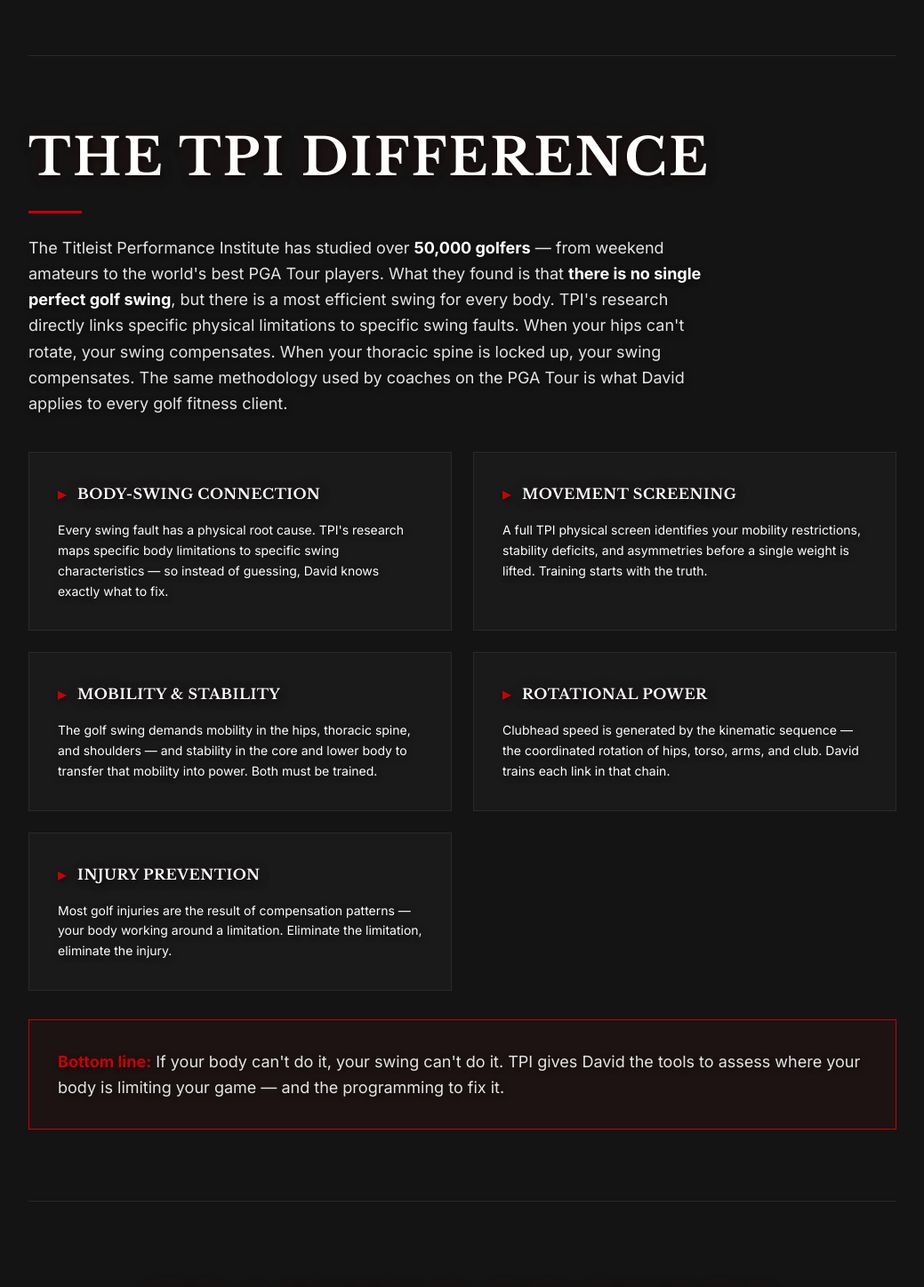
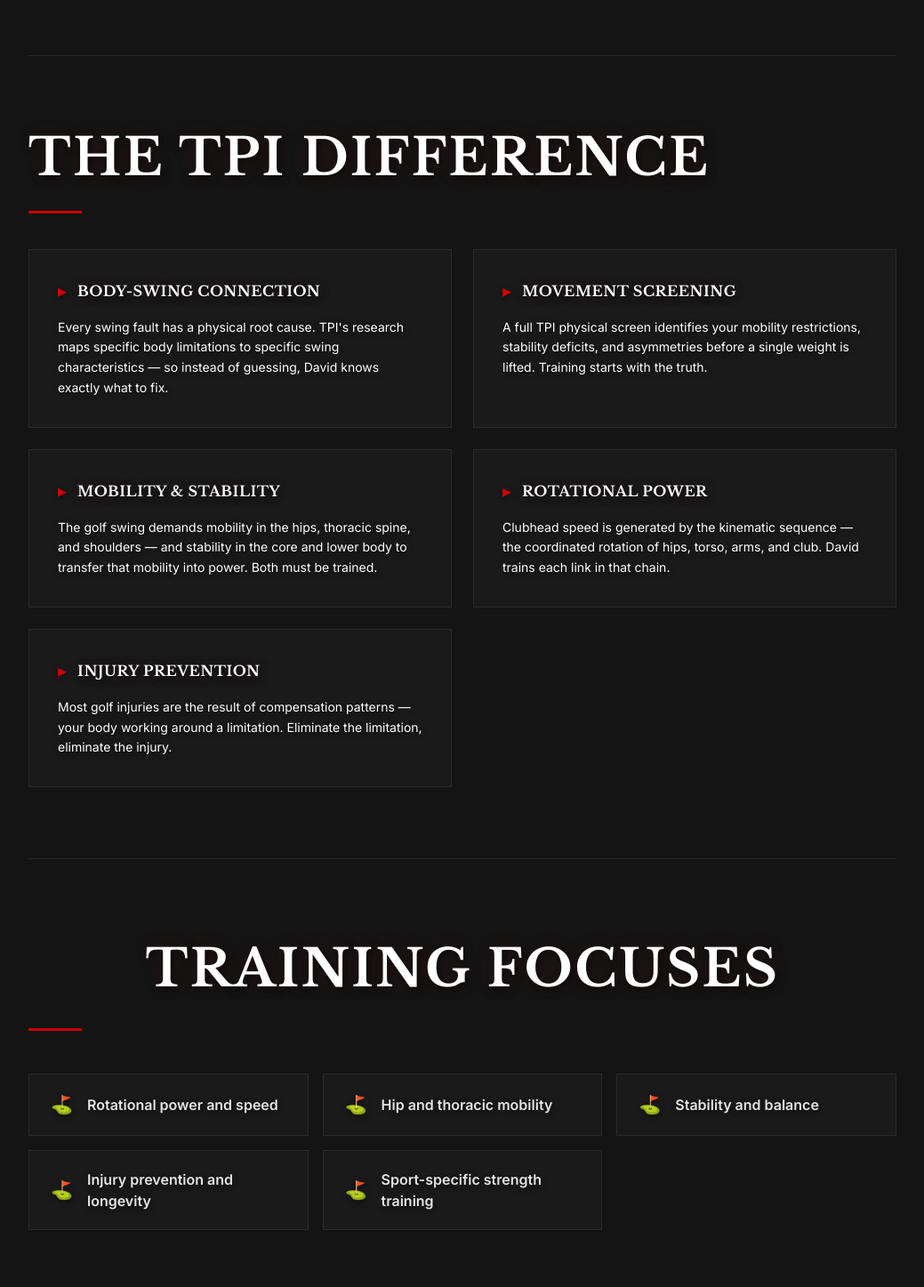
Before and after one commit to davidzabinskifitness/dzf-website, a Next.js app: page /golf-fitness in a window 1280 px wide. Shown: the part 1644-3091 px from the top of the page at 89% size, without its empty margins (120-1159 px from the left). Built offline with nearby package versions, Linux system fonts and the light colour scheme.

Commit message:
Golf fitness: trim TPI Difference to heading + principle cards

```diff
--- a/app/golf-fitness/page.tsx
+++ b/app/golf-fitness/page.tsx
@@ -124,21 +124,6 @@
           <div className="mb-10">
             <h2 className="section-title text-3xl mb-4">The TPI Difference</h2>
             <div className="gold-line mb-6" />
-            <p className="text-[#e5e5e5] text-lg leading-relaxed max-w-3xl">
-              The Titleist Performance Institute has studied over{" "}
-              <span className="text-white font-bold">50,000 golfers</span> —
-              from weekend amateurs to the world&apos;s best PGA Tour players.
-              What they found is that{" "}
-              <span className="text-white font-bold">
-                there is no single perfect golf swing
-              </span>
-              , but there is a most efficient swing for every body. TPI&apos;s
-              research directly links specific physical limitations to specific
-              swing faults. When your hips can&apos;t rotate, your swing
-              compensates. When your thoracic spine is locked up, your swing
-              compensates. The same methodology used by coaches on the PGA Tour
-              is what David applies to every golf fitness client.
-            </p>
           </div>
 
           <div className="grid grid-cols-1 md:grid-cols-2 gap-6 mt-10">
@@ -160,14 +145,6 @@
             ))}
           </div>
 
-          <div className="mt-8 bg-[#CC0000]/5 border border-[#CC0000] p-8">
-            <p className="text-[#e5e5e5] text-lg leading-relaxed">
-              <span className="text-[#CC0000] font-bold">Bottom line:</span> If
-              your body can&apos;t do it, your swing can&apos;t do it. TPI gives
-              David the tools to assess where your body is limiting your game —
-              and the programming to fix it.
-            </p>
-          </div>
         </section>
 
         <div className="border-t border-[#2a2a2a]" />
```
